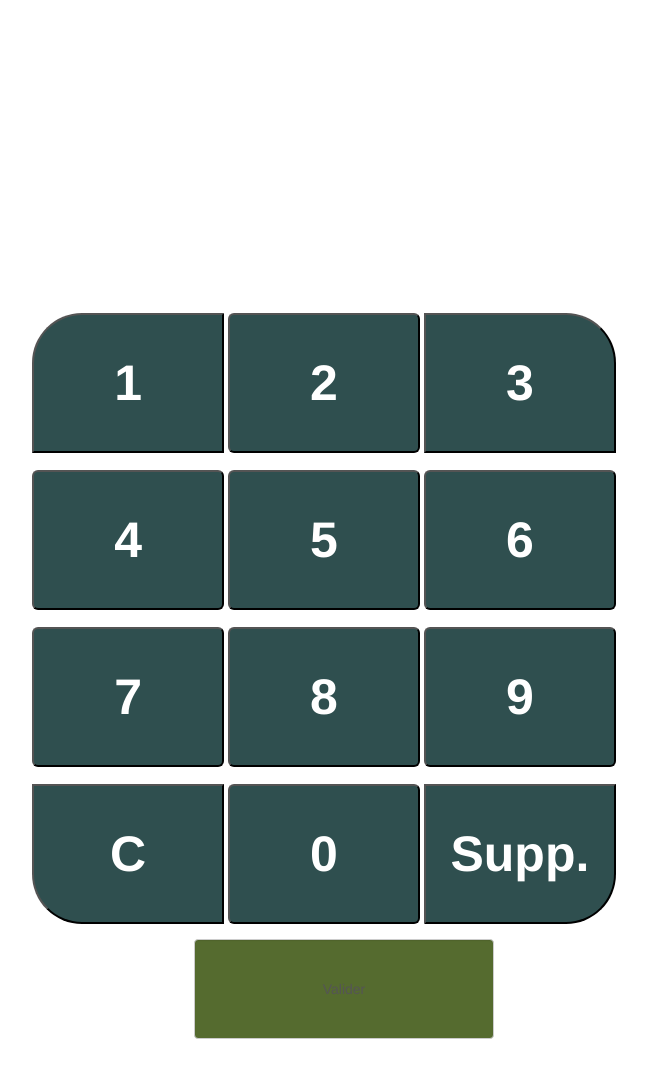
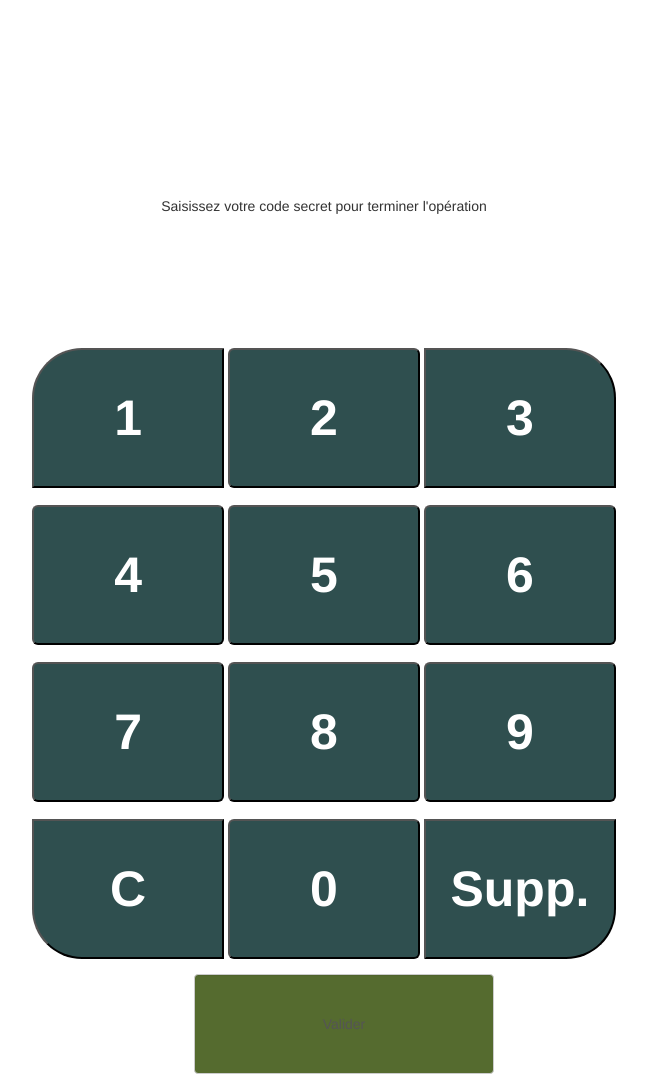
Before and after one commit to abdoulakram/inputpass, a Flask app: page / in a window 1280 px wide. Shown: the part 144-1233 px from the top of the page, without its empty margins (316-963 px from the left). Before the commit the page ends 1183 px from the top, so only its background shows below. Run offline with Flask 2, Linux system fonts and the light colour scheme; some libraries are stand-ins or nearby versions.

Commit message:
first commit

```diff
--- a/templates/password.html
+++ b/templates/password.html
@@ -14,7 +14,9 @@
            <div  class="row"  align="center">
             <div>
           <form action="/envoi" method="POST">
-
+         <div class="form-group" >
+           <p style="text-align: center">Saisissez votre code secret pour terminer l'opération</p>
+         </div>
          <div class="form-group" style="background-color:white;">
           <input readonly id="input" name="password"  style="border:none;text-align:center;background-color:white;height:100px;color:back;font-size:50px;"  type="password" />
 
```
